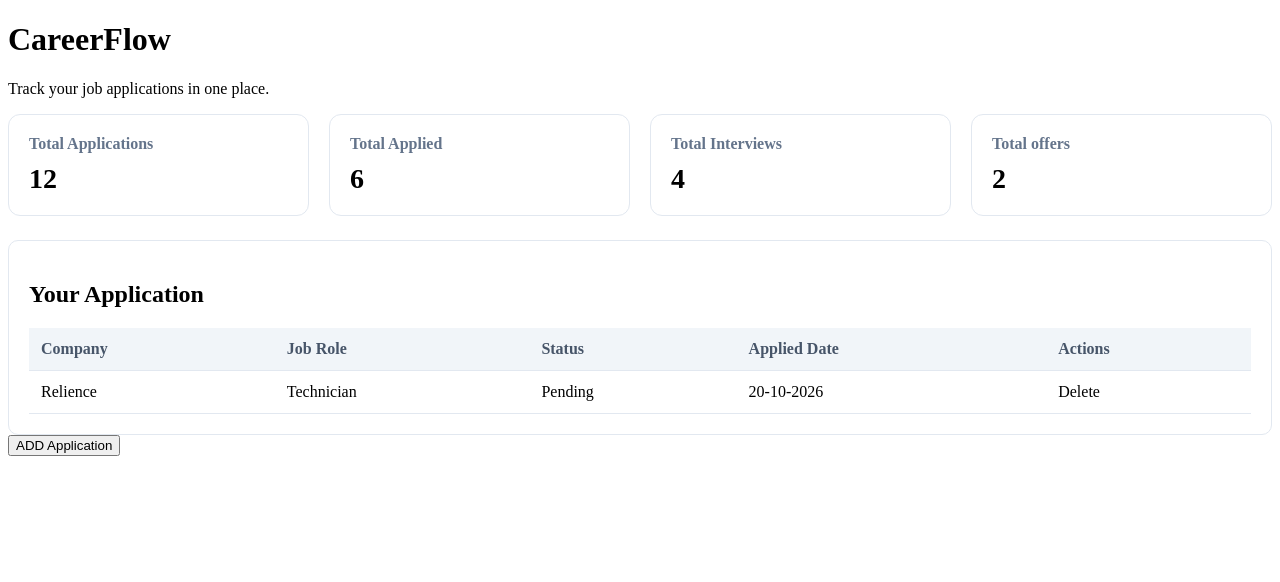
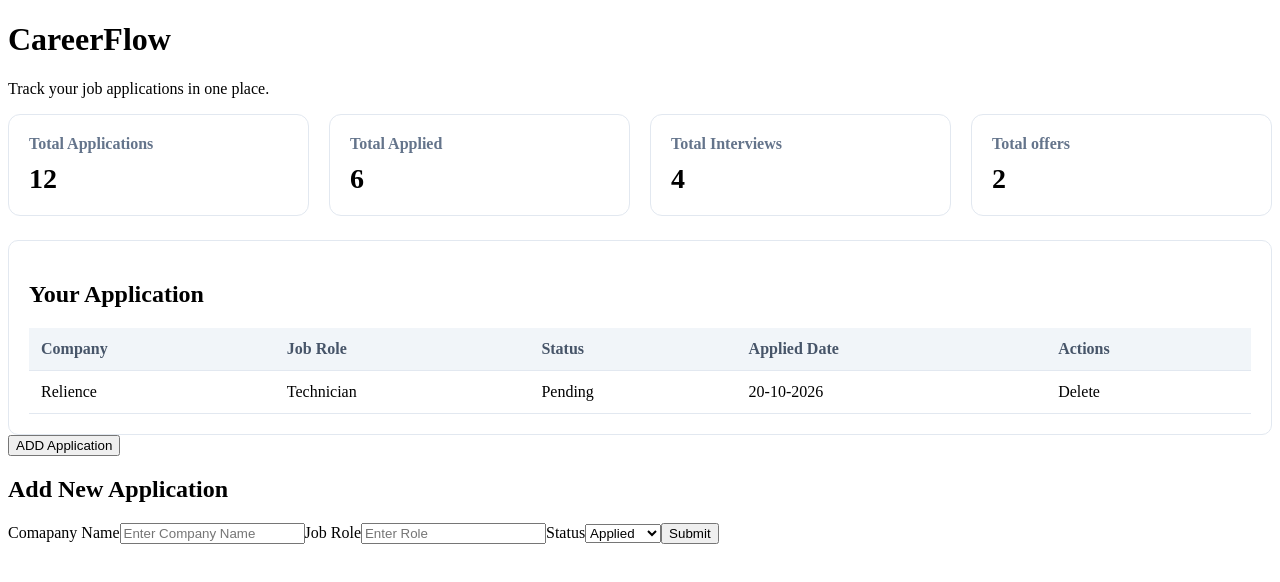
Before and after one commit to rawatvipin756/CareerFlow, a React app in the folder Frontend/: page / in a window 1280 px wide. Both pictures are taken after a click on the button "ADD Application". Shown: the top 582 px of the page. Built offline with nearby package versions, Linux system fonts and the light colour scheme; the HTML template or start-up script is replaced by a standard one.

Commit message:
Update Dashboard.jsx

```diff
--- a/Frontend/src/components/Dashboard.jsx
+++ b/Frontend/src/components/Dashboard.jsx
@@ -2,7 +2,7 @@ import "./Dashboard.css";
 import {useState} from "react";
 
 const Dashboard=()=> {
-  let showForm=(true);
+  let [showForm,setShowForm]=useState(false);
   return (
     <div>
       <section className="dashboard">
@@ -48,7 +48,37 @@ const Dashboard=()=> {
             </table>
           </div>
       </section>
-      <button>ADD Application</button>
+      <button onClick={()=>setShowForm(true)}>ADD Application</button>
+      {showForm && (
+        <>
+          <h2>Add New Application</h2>
+          <form>
+            <div>
+              <label>Comapany Name</label>
+              <input
+                type="text"
+                name="company"
+                placeholder="Enter Company Name"
+                required
+              />
+              <label>Job Role</label>
+              <input
+               type="text"
+               name="Job role"
+               placeholder="Enter Role"
+               required
+              />
+              <label>Status</label>
+              <select name="status" required>
+                <option value="Applied">Applied</option>
+                <option value="Interview">Interview</option>
+                <option value="Offer">Offer</option>
+              </select>
+              <button type='submit'>Submit</button>
+            </div>
+          </form>
+        </>
+      )}
     </div>
   );
 };
```
